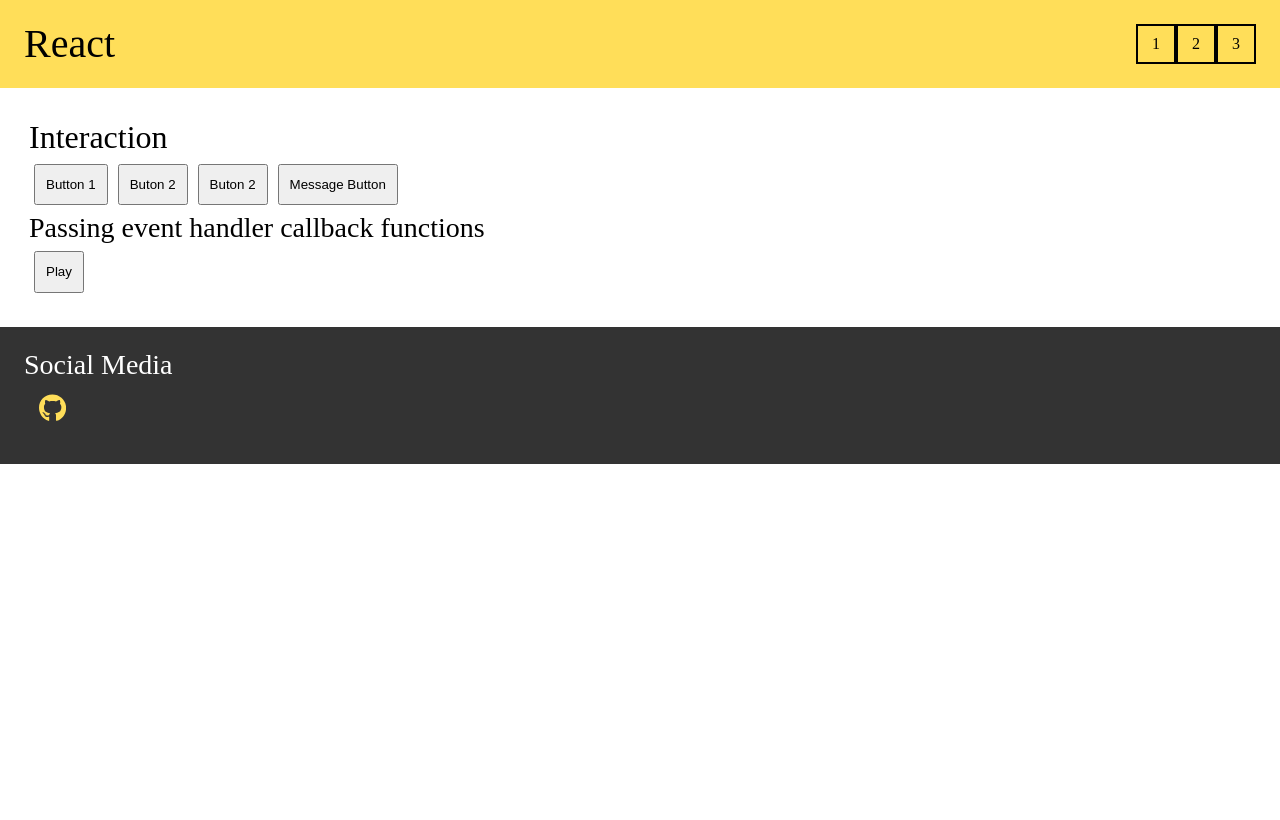
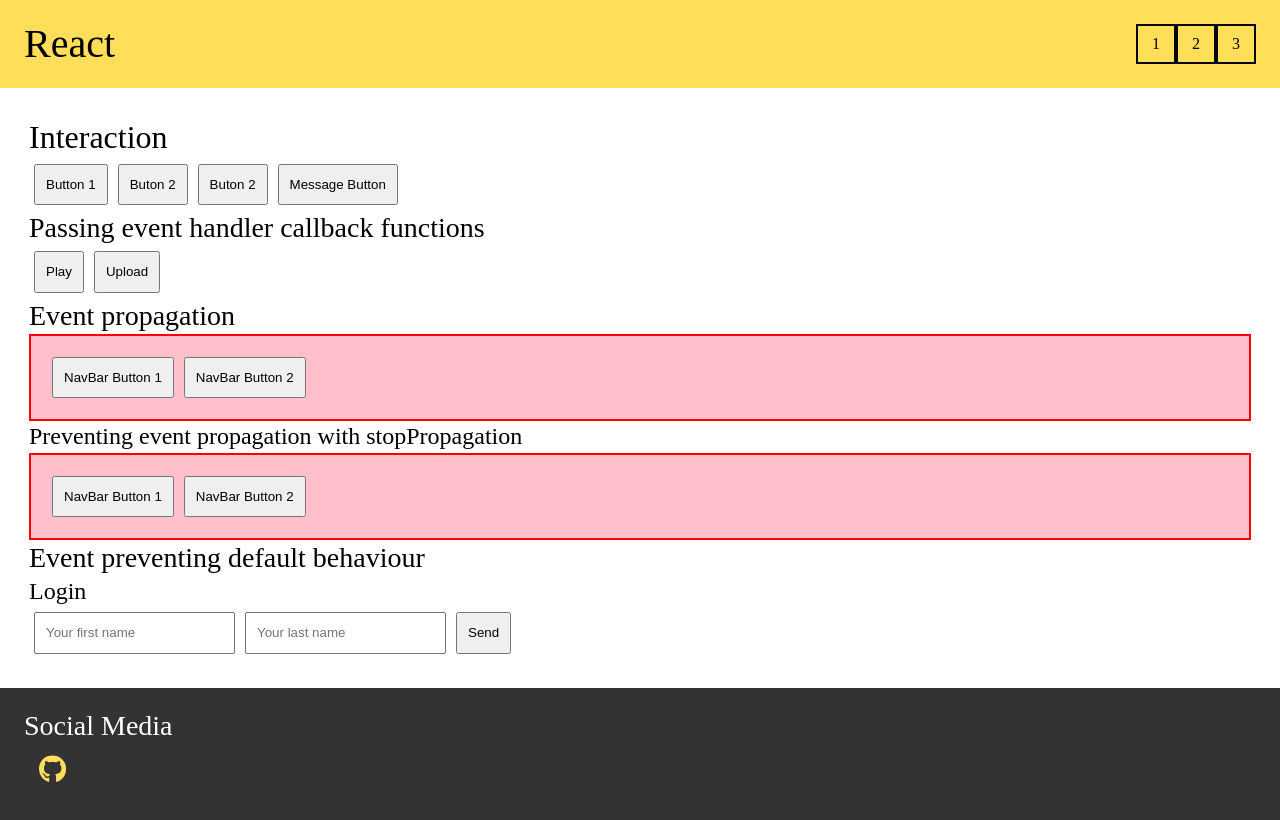
Before and after one commit to HulyaMartli/ReactExercises01-Intro, a React (Vite) app: page / in a window 1280 px wide. Shown: the top 820 px of the page. Built offline with nearby package versions, Linux system fonts and the light colour scheme.

Commit message:
event propagation and preventing event default behaviour

```diff
--- a/src/pages/Page06-Interaction.jsx
+++ b/src/pages/Page06-Interaction.jsx
@@ -1,5 +1,5 @@
-export function Page06(){
-    return(
+export function Page06() {
+    return (
         <section>
             <h2>Interaction</h2>
             <Button>Button 1</Button>
@@ -7,49 +7,118 @@ export function Page06(){
             <Button2>Buton 2</Button2>
             <MessageButton message="Message 1">Message Button</MessageButton>
             <h3>Passing event handler callback functions</h3>
-            <PlayButton/>
+            <PlayButton />
+            <UploadButton />
+            <h3>Event propagation</h3>
+            <NavBar />
+            <h4>Preventing event propagation with stopPropagation</h4>
+            <NavBar2 />
+            <h3>Event preventing default behaviour</h3>
+            <FormLogin/>
         </section>
     )
 }
 
 // user events: click, mouseover, mouseout...
 
-function Button({children}){
-    function handleClick(e){
+function Button({ children }) {
+    function handleClick(e) {
         console.log(e.target);
     }
     return <button type="button" onClick={handleClick}>{children}</button>;
 }
 
-function Button2({children}){
+function Button2({ children }) {
     return (
-        <button type="button" onClick={ (e) => {
+        <button type="button" onClick={(e) => {
             console.log("Button 2 clicked");
         }}>{children}</button>
     )
 }
 
-function Button3({children}){
+function Button3({ children }) {
     return (
-        <button type="button" onClick={ () => {
+        <button type="button" onClick={() => {
             alert("Button 3");
         }}>{children}</button>
     )
 }
 
-function MessageButton({message, children}){
-    return <button type="button" onClick={()=> console.log(message)}>{children}</button>;
+function MessageButton({ message, children }) {
+    return <button type="button" onClick={() => console.log(message)}>{children}</button>;
 }
 
 // Passing event handler callback functions
 
-function BaseButton({onClick, children}){
-    return <button onClick={onClick}>{children}</button>
+function BaseButton({ onSmash, children }) {
+    return <button onClick={onSmash}>{children}</button>
 }
 
-function PlayButton(){
-    function handlePlay(){
-        alert("Now playing...")
+function PlayButton() {
+    function handlePlay() {
+        alert("Now playing...");
     }
-    return <BaseButton onClick={handlePlay}>Play</BaseButton>
+    return <BaseButton onSmash={handlePlay}>Play</BaseButton>
 }
+
+function UploadButton() {
+    function handleUpload() {
+        alert("Uploading now...");
+    }
+    return <BaseButton onSmash={handleUpload}>Upload</BaseButton>
+}
+
+// Event propagation - olayın yayılması bir problemdir
+// buttonlara tıklandığında navbar onclick de çalışır
+function NavBar() {
+    const navBarStyles = {
+        border: "2px solid red",
+        backgroundColor: "pink",
+        padding: "16px",
+    };
+    return (
+        <nav style={navBarStyles} onClick={() => alert("I am navbar!")}>
+            <button type="button" onClick={() => alert("I am navbar button 1.")}>NavBar Button 1</button>
+            <button type="button" onClick={() => alert("I am navbar button 2.")}>NavBar Button 2</button>
+        </nav>
+    )
+}
+
+// PREVENTING EVENT PROPAGATION
+function NavBar2() {
+    const navBarStyles = {
+        border: "2px solid red",
+        backgroundColor: "pink",
+        padding: "16px",
+    };
+    return (
+        <nav style={navBarStyles} onClick={() => alert("I am navbar!")}>
+            <button type="button" onClick={(e) => {
+                e.stopPropagation();
+                alert("I am navbar button 1.");
+            }}>
+                NavBar Button 1
+            </button>
+            <button type="button" onClick={(e) => {
+                e.stopPropagation();
+                alert("I am navbar button 2.");
+            }}>
+                NavBar Button 2
+            </button>
+        </nav>
+    )
+}
+
+// Event preventing default behaviour
+
+function FormLogin(){
+    return (
+        <form onSubmit={(e)=>{e.preventDefault(); console.log("Form submission prevented.")}}>
+            <h4>Login</h4>
+            <input type="text" name="firstName"  placeholder="Your first name"/>
+            <input type="text" name="lastName"  placeholder="Your last name"/>
+
+            <button type="submit">Send</button>
+        </form>
+    )
+}
```
